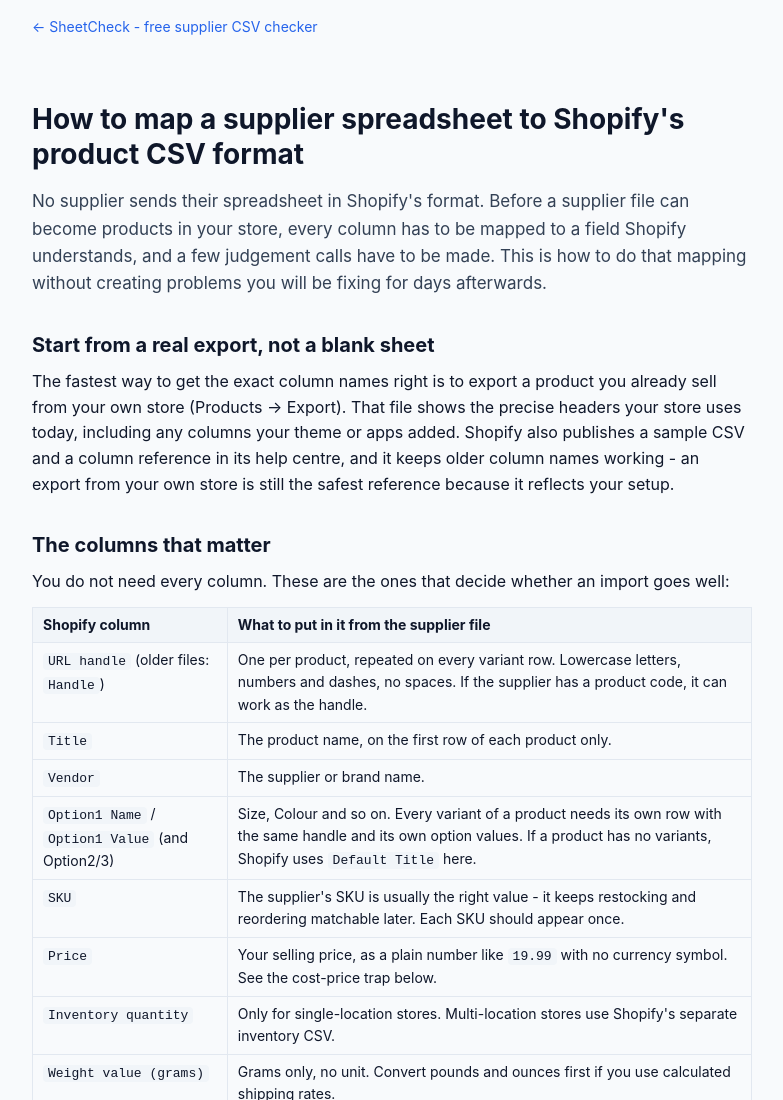
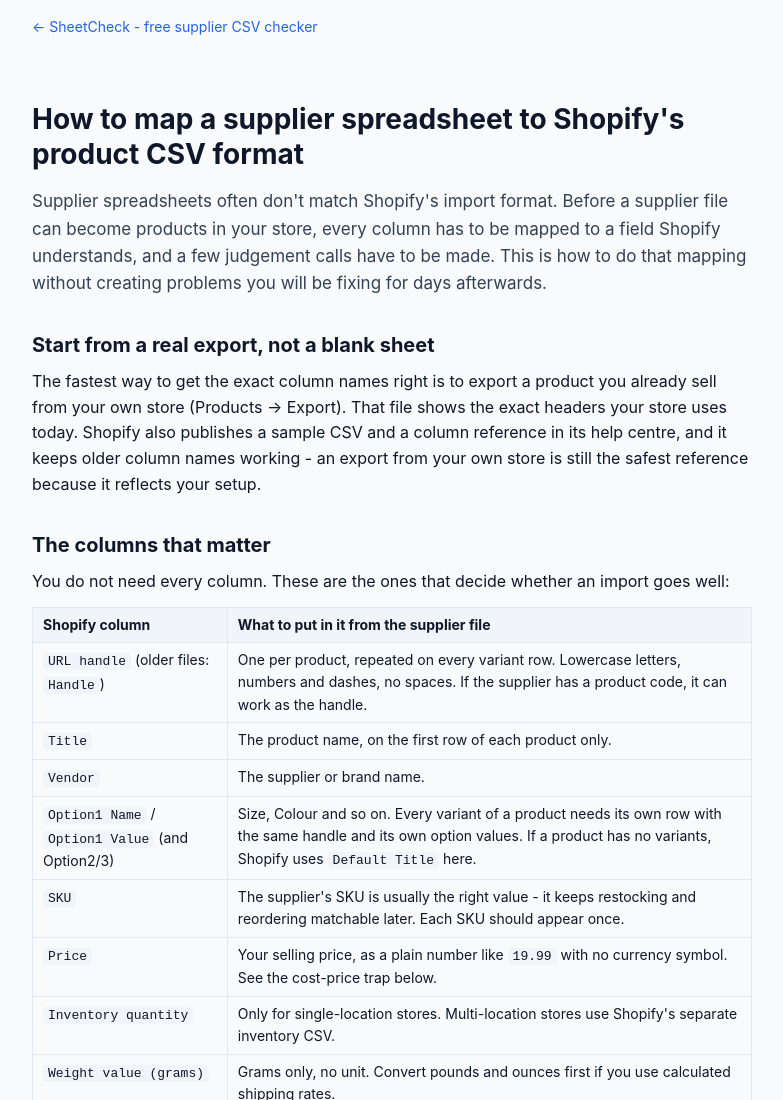
Before and after one commit to izackolson5-cyber/sheetcheck, a plain HTML site: page map-supplier-csv.html in a window 1280 px wide. Shown: the top 1100 px of the page, without its empty margins (248-1031 px from the left). Drawn offline with Linux system fonts and the light colour scheme.

Commit message:
Update lede paragraph for clarity

```diff
--- a/map-supplier-csv.html
+++ b/map-supplier-csv.html
@@ -34,10 +34,10 @@ footer a{color:#2563eb}
 <nav><a href="/sheetcheck/">&larr; SheetCheck - free supplier CSV checker</a></nav>
 <main>
 <h1>How to map a supplier spreadsheet to Shopify's product CSV format</h1>
-<p class="lede">No supplier sends their spreadsheet in Shopify's format. Before a supplier file can become products in your store, every column has to be mapped to a field Shopify understands, and a few judgement calls have to be made. This is how to do that mapping without creating problems you will be fixing for days afterwards.</p>
+<p class="lede">Supplier spreadsheets often don't match Shopify's import format. Before a supplier file can become products in your store, every column has to be mapped to a field Shopify understands, and a few judgement calls have to be made. This is how to do that mapping without creating problems you will be fixing for days afterwards.</p>
 
 <h2>Start from a real export, not a blank sheet</h2>
-<p>The fastest way to get the exact column names right is to export a product you already sell from your own store (Products &rarr; Export). That file shows the precise headers your store uses today, including any columns your theme or apps added. Shopify also publishes a sample CSV and a column reference in its help centre, and it keeps older column names working - an export from your own store is still the safest reference because it reflects your setup.</p>
+<p>The fastest way to get the exact column names right is to export a product you already sell from your own store (Products &rarr; Export). That file shows the exact headers your store uses today. Shopify also publishes a sample CSV and a column reference in its help centre, and it keeps older column names working - an export from your own store is still the safest reference because it reflects your setup.</p>
 
 <h2>The columns that matter</h2>
 <p>You do not need every column. These are the ones that decide whether an import goes well:</p>
```
